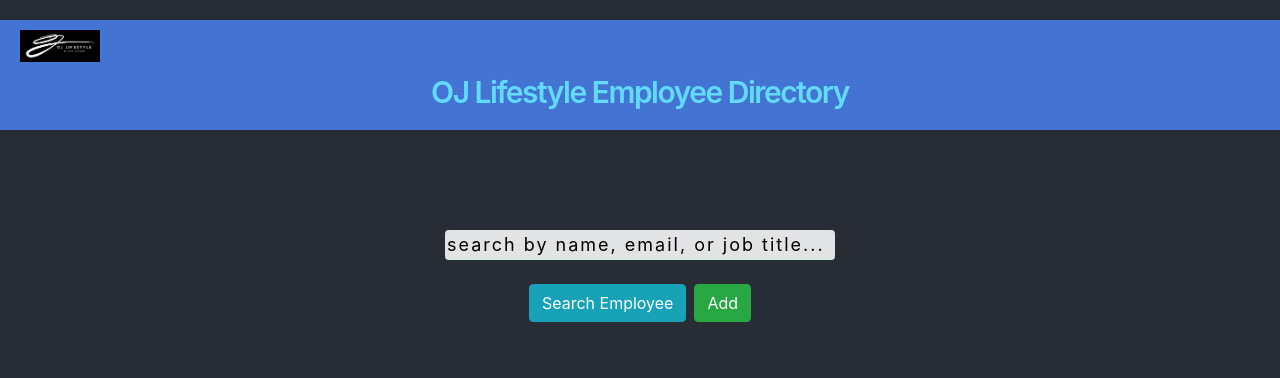
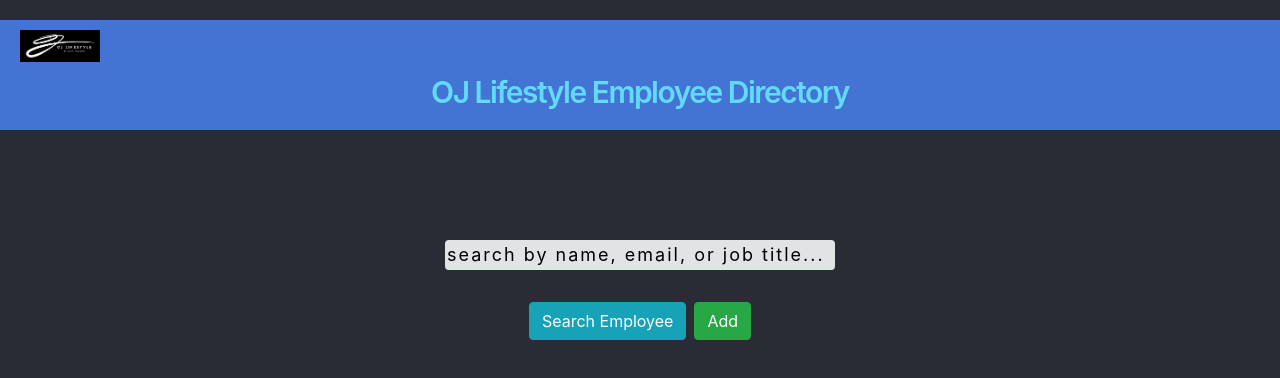
Before and after one commit to fahad-zakir/Firebase-React-Employee-Directory, a React (Create React App) app: page / in a window 1280 px wide. Shown: the top 378 px of the page. Built offline with nearby package versions, Linux system fonts and the light colour scheme.

Commit message:
updated-css

```diff
--- a/src/App.css
+++ b/src/App.css
@@ -83,7 +83,7 @@ html, body, #background {
      margin-right: 7px;
 }
  .employeeForm {
-     margin-top: 10%;
+     margin-top: 8%;
 }
  .btn-td-save {
      width: 55px;
@@ -91,10 +91,12 @@ html, body, #background {
 }
  @media only screen and (max-width : 500px) {
      .btn-td-save {
+         margin-top: 6px;
          font-weight: 400;
          padding-right: 34px;
     }
       .btn-td {
+      margin-top: 6px;
       padding-right: 15px;
     }
 }
@@ -106,14 +108,13 @@ html, body, #background {
      width: 20px;
 }
  .form-buttons {
-     margin-top: 50px;
-     margin: 10px;
+     margin: 18px 10px 10px 10px;
 }
  .search--input {
      background-color: #e2e3e5;
      border: 0;
      border-radius: 4px;
-     margin-top: 100px;
+     margin-top: 110px;
      border-bottom: solid 1px #cef1d7;
      width: 390px;
      color: #000000;
@@ -145,7 +146,7 @@ html, body, #background {
      font-weight: lighter;
 }
  .search--buttons {
-     margin: 20px 0px 16px 0px;
+     margin: 28px 0px 16px 0px;
      padding: 4px;
 }
  .search--button {
@@ -155,6 +156,9 @@ html, body, #background {
      margin-top: 5%;
      width: 80%;
      background-color: rgb(225, 217, 225);
+     border-radius: 6px;
+     overflow: hidden;
+
 }
  @media only screen and (max-width : 550px) {
      input.form-control {
--- a/src/components/EmployeeForm.js
+++ b/src/components/EmployeeForm.js
@@ -8,7 +8,7 @@ function EmployeeForm({
   handleButtonClick,
 }) {
   return (
-    <div className="form-row justify-content-center row">
+    <div className="form-row justify-content-center">
       <div className="col-sm-3">
         <input
           type="text"
```
